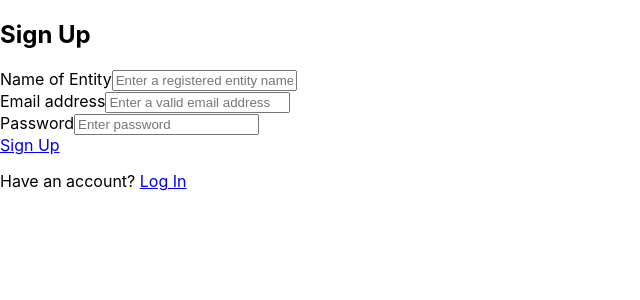
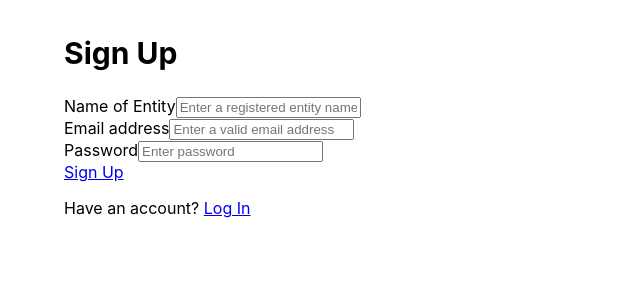
Before and after one commit to gloriaoduor/HoteliTrack, a React (Create React App) app in the folder client/: page /sign-up in a window 1280 px wide. Shown: the top 300 px of the page, without its empty margins (0-640 px from the left). Built offline with nearby package versions, Linux system fonts and the light colour scheme.

Commit message:
add styling

```diff
--- a/client/src/App.css
+++ b/client/src/App.css
@@ -36,3 +36,34 @@
     transform: rotate(360deg);
   }
 }
+.divider:after,
+.divider:before {
+  content: "";
+  flex: 1;
+  height: 1px;
+  background: #eee;
+}
+.h-custom {
+  height: calc(100% - 73px);
+}
+@media (max-width: 450px) {
+  .h-custom {
+    height: 100%;
+  }
+}
+
+.login-form {
+  background: #fff;
+  padding: 10px 5%;
+  border-radius: var(--border-radius);
+}
+
+.login-form h1 {
+  font-size: 30px !important;
+}
+
+.reset-password-section {
+  background-color: #fff;
+  padding: 15px 5%;
+  border-radius: var(--border-radius);
+}
```
